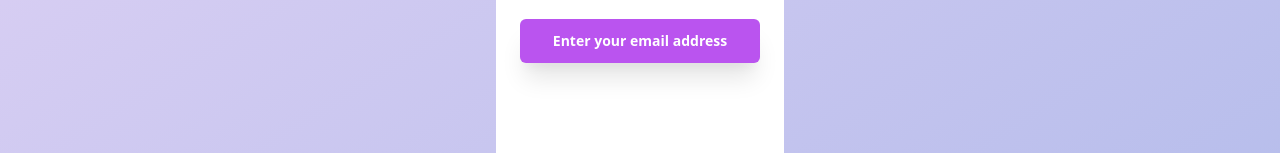
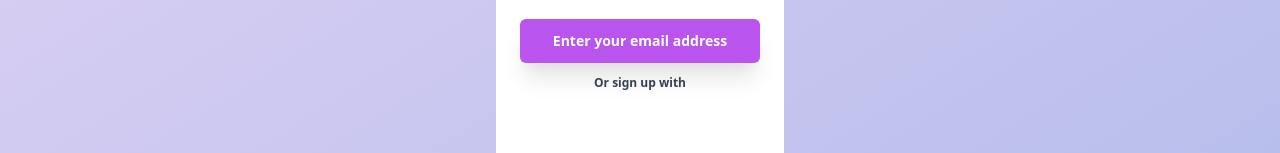
Before and after one commit to nasir-001/100-components, a Vue app: page /layout28 in a window 1280 px wide. Shown: the part 381-534 px from the top of the page. Built offline with nearby package versions, Linux system fonts and the light colour scheme; the HTML template or start-up script is replaced by a standard one.

Commit message:
added facebook and twitter buttons colors

```diff
--- a/src/views/Layout28.vue
+++ b/src/views/Layout28.vue
@@ -40,6 +40,9 @@
       <div class="bg-layou28buttonColor mt-5 cursor-pointer shadow-xl mx-6 py-3 rounded-md text-white text-center text-sm font-semibold">
         Enter your email address
       </div>
+      <div class="pt-3 text-xs text-center font-semibold text-gray-700">
+        Or sign up with
+      </div>
     </div>
   </div>
 </template>
--- a/tailwind.config.js
+++ b/tailwind.config.js
@@ -102,6 +102,8 @@ module.exports = {
         'layout28gradientTopColor': '#e2d3f5',
         'layou28smallCircleColor': '#f1f1fb',
         'layou28buttonColor': '#ba54ef',
+        'layout28facebookButtonColor': '#657ef0',
+        'layout28twitterButtonColor': '#65b2f0'
       },
       // eslint-disable-next-line no-unused-vars
       backgroundImage: theme => ({
```
